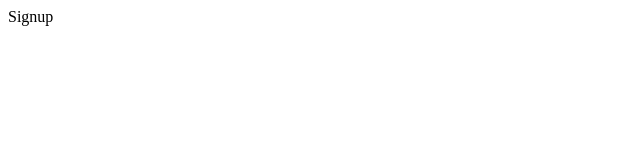
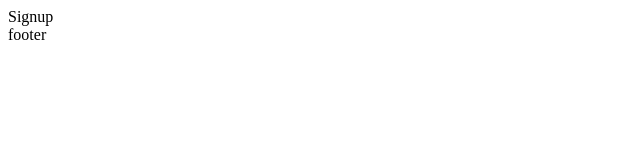
Before and after one commit to daviewave/Prop-Swapper, a React (Create React App) app in the folder client/: page /signup in a window 1280 px wide. Shown: the top 160 px of the page, without its empty margins (0-640 px from the left). Built offline with nearby package versions, Linux system fonts and the light colour scheme.

Commit message:
created footer component

```diff
--- a/client/src/App.js
+++ b/client/src/App.js
@@ -4,6 +4,7 @@
 import Profile from "./pages/Profile";
 import Search from "./pages/Search";
 import Signup from "./pages/Signup";
+import Footer from "./components/Footer";
 
 const App = () => {
   return (
@@ -16,6 +17,7 @@
           <Route exact path="/signup" element={<Signup />} />
         </Routes>
       </div>
+      <Footer />
     </BrowserRouter>
   );
 };
--- /dev/null
+++ b/client/src/components/Footer.js
@@ -0,0 +1,7 @@
+import React from "react";
+
+const Footer = () => {
+  return <div>footer</div>;
+};
+
+export default Footer;
```
